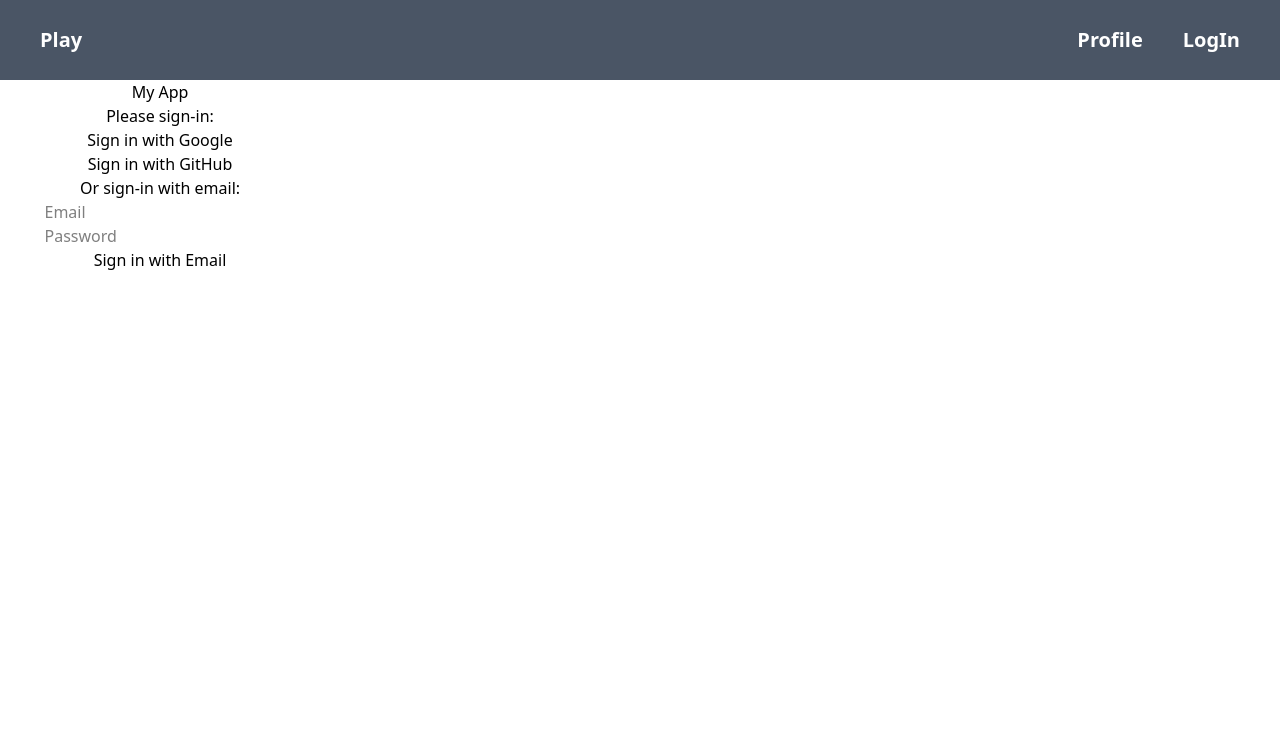
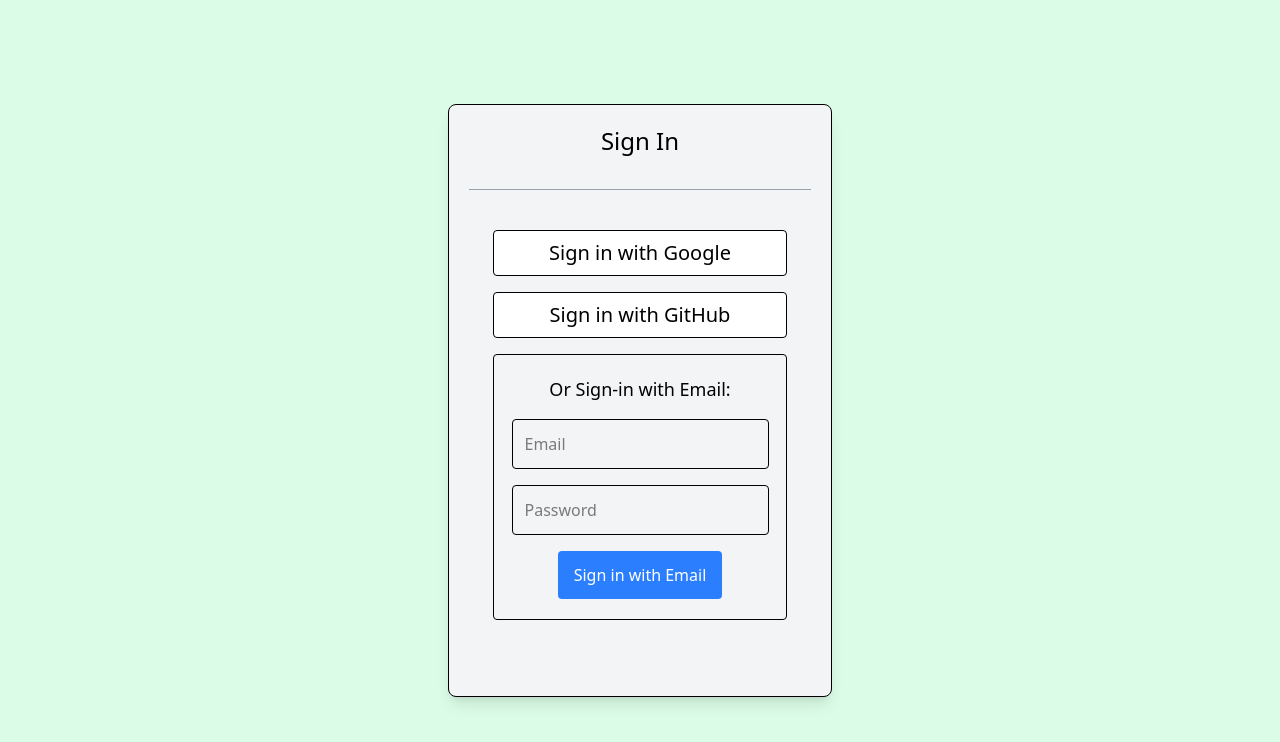
Before and after one commit to CadenEbert/dice5000, a Next.js app in the folder dice5000/: page /login in a window 1280 px wide. Shown: the top 742 px of the page. Built offline with nearby package versions, Linux system fonts and the light colour scheme; no server answers.

Commit message:
basic login page
very ugly but at least its something

```diff
--- a/dice5000/app/layout.tsx
+++ b/dice5000/app/layout.tsx
@@ -37,7 +37,7 @@ export default function RootLayout({
       >
 
         <ApolloClientProvider>
-          <Nav></Nav>
+
           <main className="flex-1 overflow-hidden">
             {children}
           </main>
--- a/dice5000/app/login/page.tsx
+++ b/dice5000/app/login/page.tsx
@@ -21,15 +21,44 @@ export default function SignInScreen() {
   const signInWithEmail = () => signInWithEmailAndPassword(auth, email, password);
 
   return (
-    <div style={{ maxWidth: "320px", display: "flex", flexDirection: "column", alignItems: "center" }}>
-      <h1>My App</h1>
-      <p>Please sign-in:</p>
-      <button onClick={signInWithGoogle}>Sign in with Google</button>
-      <button onClick={signInWithGithub}>Sign in with GitHub</button>
-      <p>Or sign-in with email:</p>
-      <input type="email" placeholder="Email" value={email} onChange={(e) => setEmail(e.target.value)} />
-      <input type="password" placeholder="Password" value={password} onChange={(e) => setPassword(e.target.value)} />
-      <button onClick={signInWithEmail}>Sign in with Email</button>
+    <div className="flex items-center justify-center h-screen bg-green-100">
+
+    <div className=" items-center justify-center border bg-gray-100 p-5 w-96 rounded-lg shadow-lg">
+        <div className="flex flex-col items-center border-b mb-4 pb-4 border-gray-400">
+        <h1 className="text-2xl mb-4">Sign In</h1>
+        </div>
+
+        <div className="flex-1 flex items-center  mb-4 p-6 flex-col">
+
+            <div className="bg-white flex items-center justify-center w-full h-full mb-4 border hover:bg-gray-300 rounded p-2 text-xl ">
+            <button onClick={signInWithGoogle}>Sign in with Google</button>
+            </div>
+            <div className="bg-white flex items-center justify-center w-full h-full mb-4 border text-xl hover:bg-gray-300 rounded p-2 ">
+            <button onClick={signInWithGithub}>Sign in with GitHub</button>
+            </div>
+
+        <div className="flex flex-col items-center justify-center w-full h-full mb-4 border rounded p-5 mb-2 gap-2">
+            <p className="text-lg  mb-2">Or Sign-in with Email:</p>
+            <input className="border rounded p-3 mb-2" type="email" placeholder="Email" value={email} onChange={(e) => setEmail(e.target.value)} />
+            <input className="border rounded p-3 mb-2" type="password" placeholder="Password" value={password} onChange={(e) => setPassword(e.target.value)} />
+            <button className="bg-blue-500 text-white p-3 px-4 rounded hover:bg-blue-600" onClick={signInWithEmail}>
+                Sign in with Email
+            </button>
+        </div>
+
+
+
+
+
+
+
+      </div>
+
+
     </div>
+    </div>
+
+
+
   );
 }
--- a/dice5000/app/page.tsx
+++ b/dice5000/app/page.tsx
@@ -3,6 +3,7 @@
 import Test from "./components/GetUsers";
 import Form from "./components/Form";
 import { useAuthState } from "./components/useAuthState";
+import Nav from "./components/nav";
 
 export default function Home() {
   const { user, loading, isAuthenticated } = useAuthState();
@@ -12,6 +13,7 @@ export default function Home() {
 
   return (
     <>
+      <Nav></Nav>
       <div>Welcome {user?.email}</div>
 
       <div className="flex h-[calc(100vh-60px)] overflow-hidden">
```
